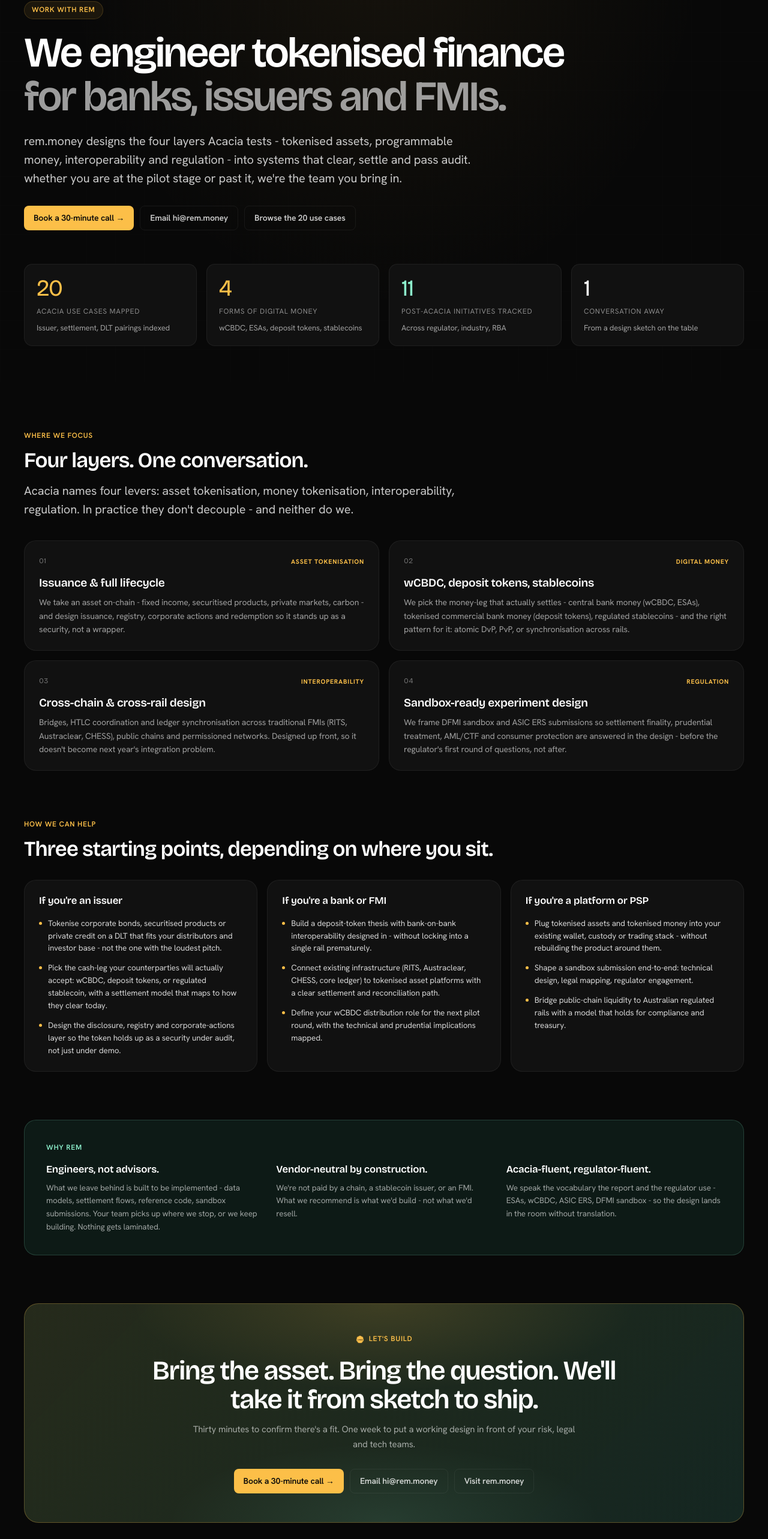
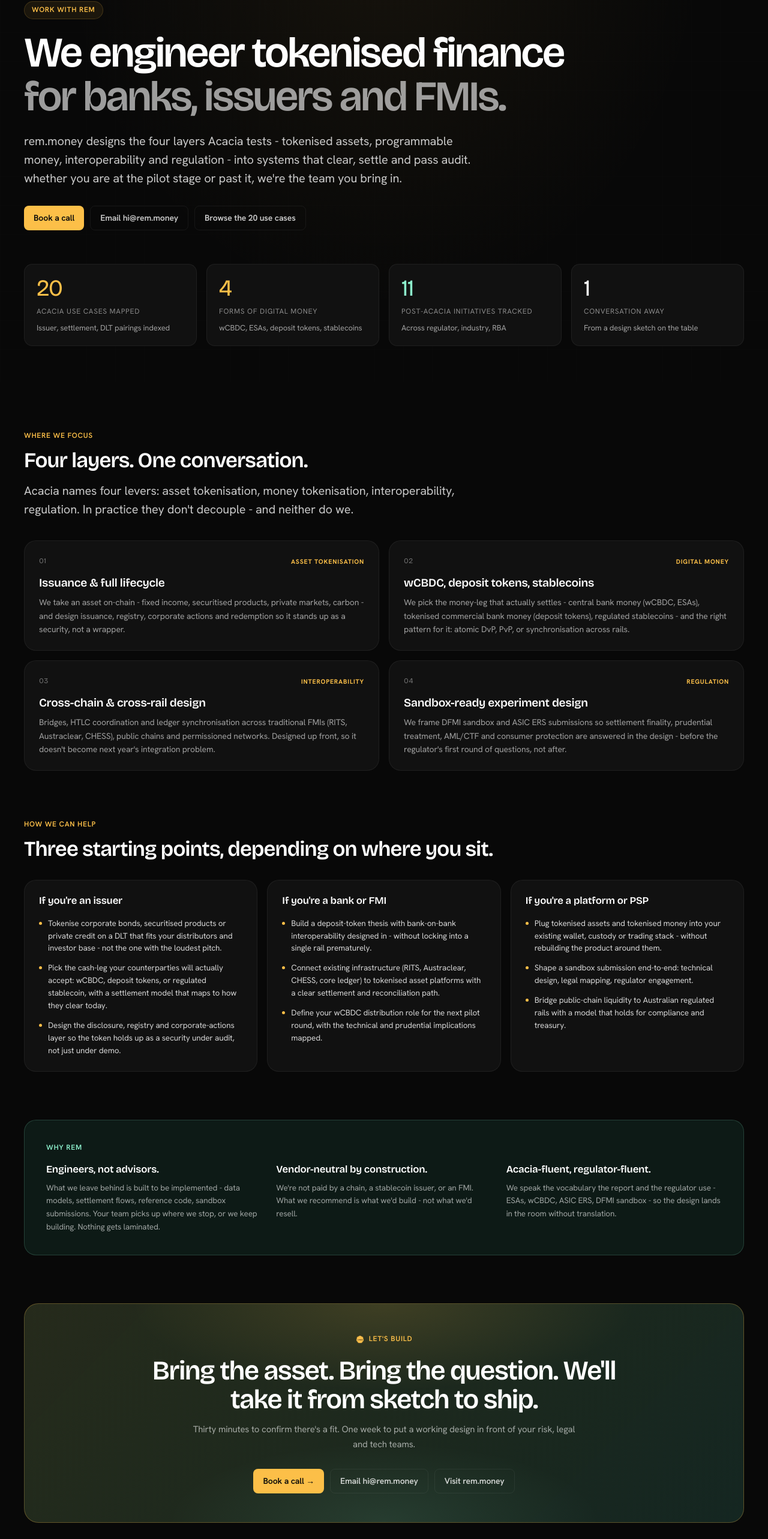
Before and after one commit to Rem-Money/rem-acacia, a Next.js app: page /with-rem in a window 1280 px wide. Shown: the part 138-2704 px from the top of the page at 60% size. Built offline with nearby package versions, Linux system fonts and the light colour scheme.

Commit message:
refactor: simplify call-to-action text on the 'with-rem' page for brevity

```diff
--- a/app/with-rem/page.tsx
+++ b/app/with-rem/page.tsx
@@ -115,7 +115,7 @@
                 target="_blank"
                 rel="noopener noreferrer"
               >
-                Book a 30-minute call →
+                Book a call
               </a>
               <a
                 className="btn btn-ghost"
@@ -392,7 +392,7 @@
                     target="_blank"
                     rel="noopener noreferrer"
                   >
-                    Book a 30-minute call →
+                    Book a call →
                   </a>
                   <a
                     className="btn btn-ghost"
```
